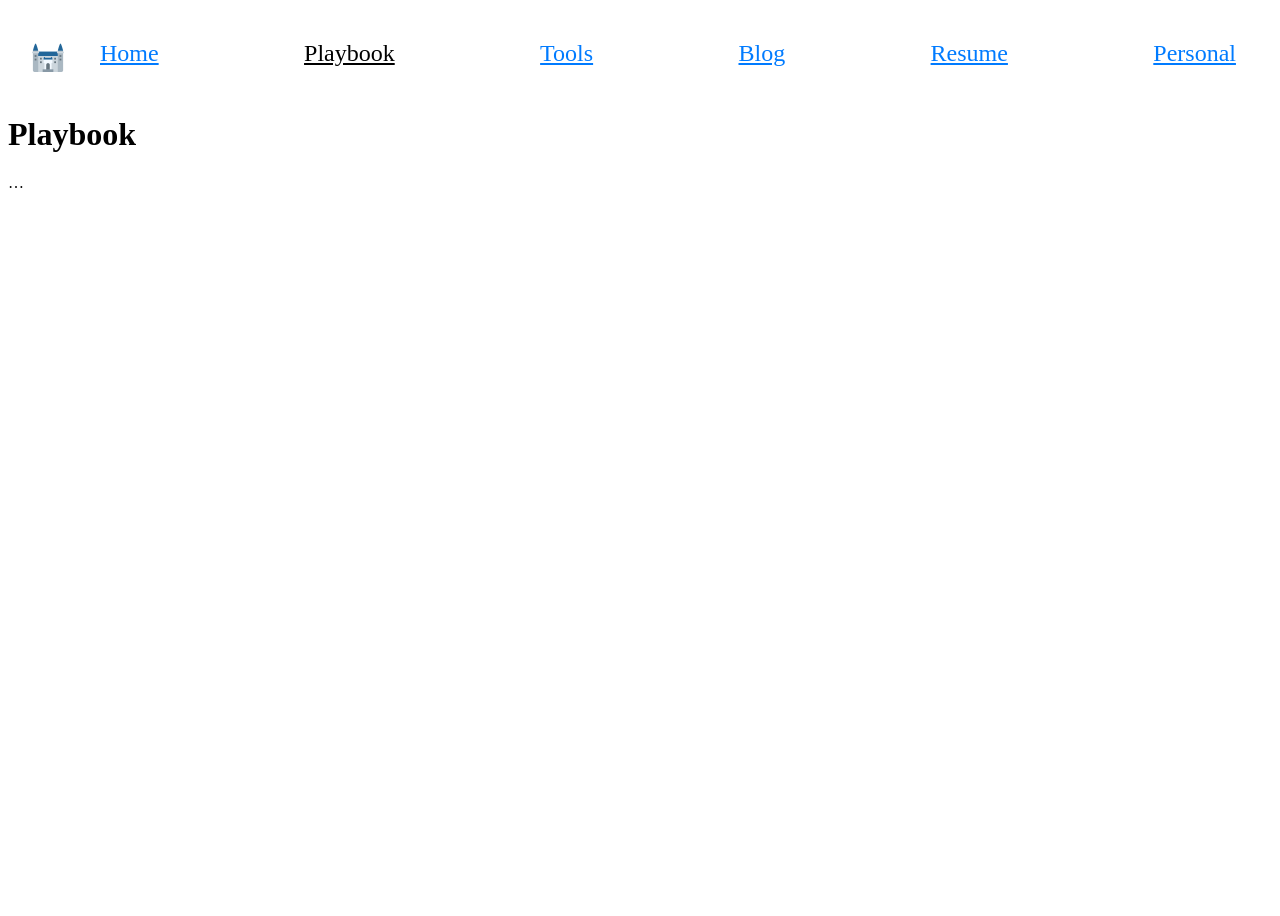
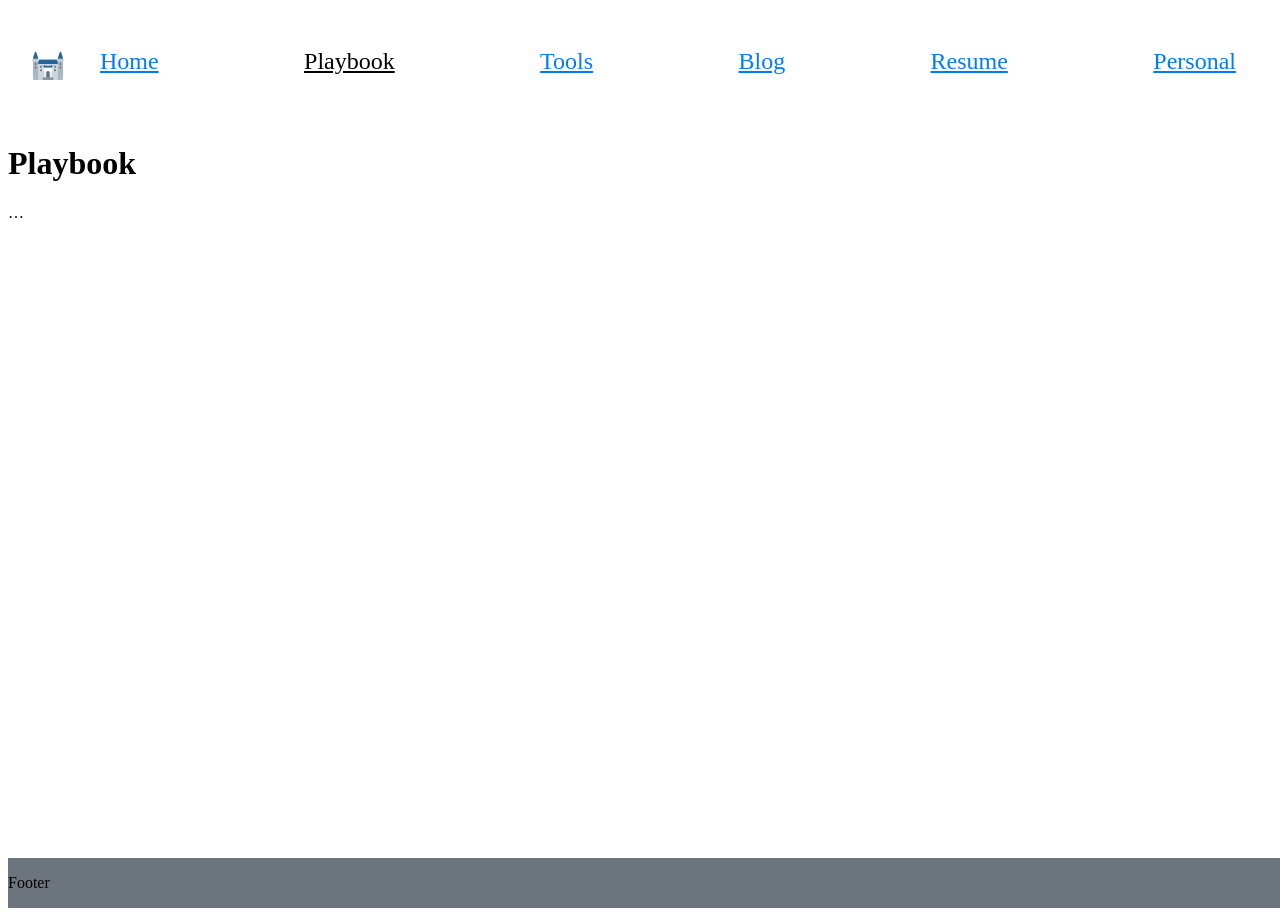
Before and after one commit to PhilipCastiglione/philipcastiglione.github.io, a Jekyll site: the page built from playbook.md, in a window 1280 px wide. Built offline with Jekyll 4.4.1, drawn with Linux system fonts in a browser that asks for light colours.

Commit message:
initial footer structure

```diff
--- /dev/null
+++ b/_includes/footer.html
@@ -0,0 +1,3 @@
+<div class="includes-footer-container">
+    <p>Footer</p>
+</div>
--- a/_layouts/default.html
+++ b/_layouts/default.html
@@ -22,8 +22,11 @@
 </head>
 
 <body>
-    {% include nav.html %}
-    {{ content }}
+    <main class="layouts-default-main">
+        {% include nav.html %}
+        <div class="layouts-default-main-content">{{ content }}</div>
+        {% include footer.html %}
+    </main>
 </body>
 
 </html>
--- a/_sass/includes/global.scss
+++ b/_sass/global.scss
@@ -17,3 +17,7 @@
 // TYPOGRAPHY
 
 $font-size-base: 16px;
+
+p {
+    font-size: $font-size-base;
+}
--- /dev/null
+++ b/_sass/includes/footer.scss
@@ -0,0 +1,5 @@
+.includes-footer-container {
+    min-width: 100vw;
+    margin-top: $spacing-unit * 4;
+    background-color: $color-grey;
+}
--- /dev/null
+++ b/_sass/layouts/default.scss
@@ -0,0 +1,9 @@
+.layouts-default-main {
+    display: flex;
+    flex-direction: column;
+    min-height: 100vh;
+}
+
+.layouts-default-main-content {
+    flex: 1;
+}
--- a/_sass/styles.scss
+++ b/_sass/styles.scss
@@ -1,2 +1,6 @@
-@import "includes/global";
+@import "global";
+
 @import "includes/nav";
+@import "includes/footer";
+
+@import "layouts/default";
```
